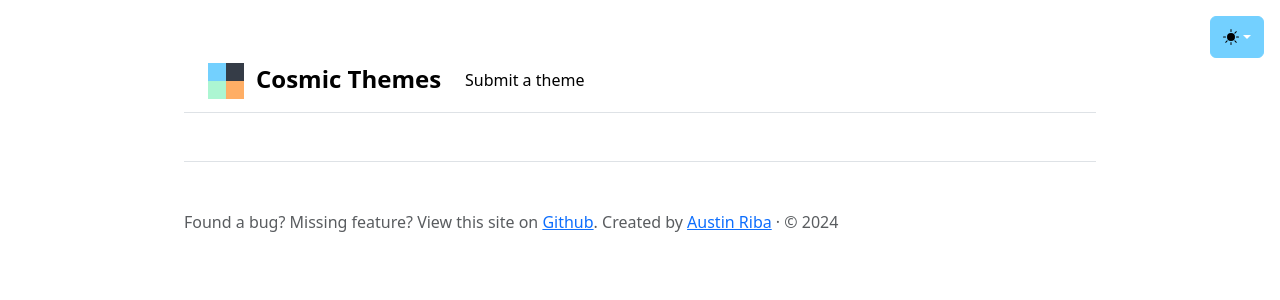
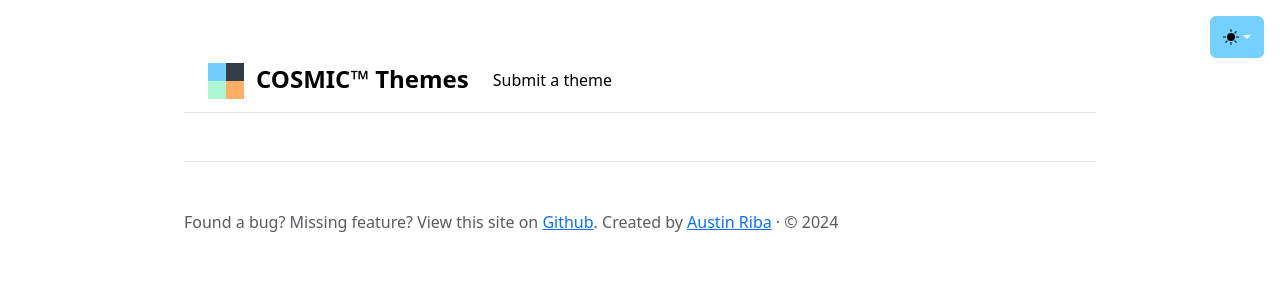
Before and after one commit to Fingel/cosmic-themes-org-py, a Django app: page / in a window 1280 px wide. Shown: the top 300 px of the page. Run offline with Django 5.2, Linux system fonts and the light colour scheme; data that the repository does not hold is empty; some libraries are stand-ins or nearby versions.

Commit message:
chore: COSMIC™ is capitalized and trademarked

```diff
--- a/templates/base.html
+++ b/templates/base.html
@@ -5,13 +5,13 @@
         <script src="{% static 'js/color-modes.js' %}"></script>
         <meta charset="UTF-8">
         <meta name="viewport" content="width=device-width, initial-scale=1.0">
-        <meta name="description" content="Community themes for the Cosmic Desktop by System76.">
-        <meta property="og:description" content="Community themes for the Cosmic Desktop by System76.">
+        <meta name="description" content="Community themes for the COSMIC™ desktop by System76.">
+        <meta property="og:description" content="Community themes for the COSMIC™ desktop by System76.">
         <meta property="og:image" content="{% static 'img/logo.webp' %}">
         <link rel="apple-touch-icon" sizes="180x180" href="{% static 'img/apple-icon-180x180.png' %}">
         <link rel="icon" type="image/png" sizes="96x96" href="{% static 'img/favicon-96x96.png' %}">
         <link rel="icon" type="image/png" sizes="192x192"  href="{% static 'img/android-icon-192x192.png' %}">
-        <title>Cosmic Themes</title>
+        <title>COSMIC™ Themes</title>
         {% bootstrap_css %}
         <link rel="stylesheet" href="https://cdn.jsdelivr.net/npm/bootstrap-icons@1.11.3/font/bootstrap-icons.min.css">
         <link rel="stylesheet" href="{% static 'css/main.css' %}">
@@ -57,7 +57,7 @@
           <header class="d-flex align-items-center mb-3 border-bottom">
               <nav class="navbar navbar-expand-lg">
                 <div class="container-fluid">
-                    <a class="navbar-brand" href="/"><img src="{% static 'img/logo-small.webp' %}" />Cosmic Themes</a>
+                    <a class="navbar-brand" href="/"><img src="{% static 'img/logo-small.webp' %}" />COSMIC™ Themes</a>
                     <ul class="navbar-nav">
                         <li class="nav-item">
                             <a class="nav-link active" href="{% url 'themes:create' %}">Submit a theme</a>
```
